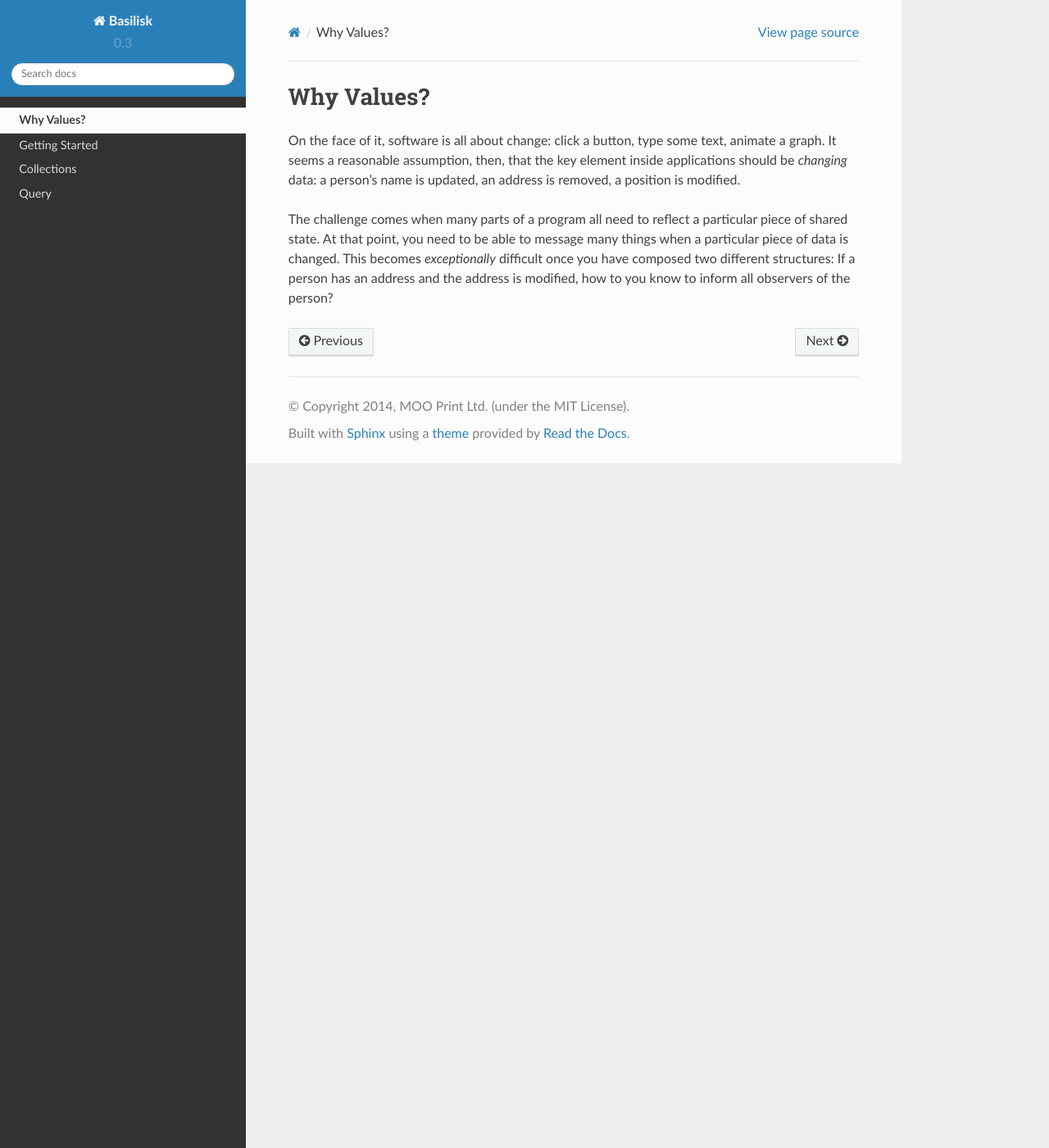
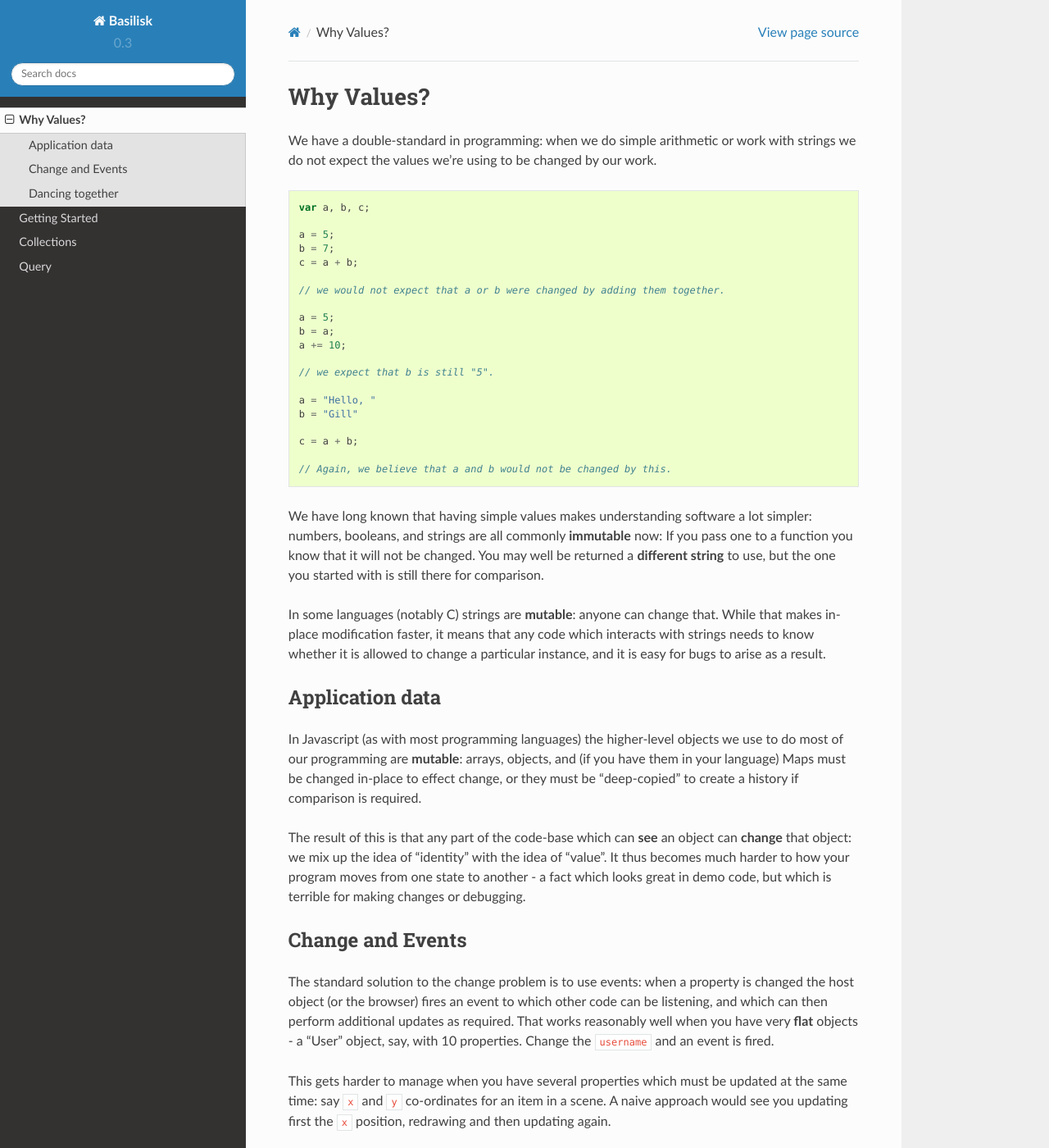
Before and after one commit to basiliskjs/basilisk, a Sphinx documentation site: the page built from docs/source/why-values.rst, in a window 1280 px wide and 1400 px high. Shown: the whole window at 82% size. Built offline with Sphinx 7.4.7 and the Read the Docs theme 2.0.0, drawn with Linux system fonts in a browser that asks for light colours; some of the changed text lies outside the part shown.

Commit message:
Improve the 'why values' docs.

```diff
--- a/docs/source/why-values.rst
+++ b/docs/source/why-values.rst
@@ -4,14 +4,97 @@
 Why Values?
 ===========
 
-On the face of it, software is all about change: click a button,
-type some text, animate a graph.  It seems a reasonable assumption, then,
-that the key element inside applications should be *changing* data: a person's
-name is updated, an address is removed, a position is modified.
+We have a double-standard in programming:  when we do simple arithmetic or
+work with strings we do not expect the values we're using to be changed by
+our work.
 
-The challenge comes when many parts of a program all need to reflect a particular
-piece of shared state.  At that point, you need to be able to message many things
-when a particular piece of data is changed.  This becomes *exceptionally*
-difficult once you have composed two different structures: If a person has an
-address and the address is modified, how to you know to inform all observers of
-the person?
+.. sourcecode:: javascript
+
+    var a, b, c;
+
+    a = 5;
+    b = 7;
+    c = a + b;
+
+    // we would not expect that a or b were changed by adding them together.
+
+    a = 5;
+    b = a;
+    a += 10;
+
+    // we expect that b is still "5".
+
+    a = "Hello, "
+    b = "Gill"
+
+    c = a + b;
+
+    // Again, we believe that a and b would not be changed by this.
+
+We have long known that having simple values makes understanding software a lot
+simpler:  numbers, booleans, and strings are all commonly **immutable** now: If
+you pass one to a function you know that it will not be changed.  You may well
+be returned a **different string** to use, but the one you started with is still
+there for comparison.
+
+In some languages (notably C) strings are **mutable**: anyone can change that.
+While that makes in-place modification faster, it means that any code which
+interacts with strings needs to know whether it is allowed to change a particular
+instance, and it is easy for bugs to arise as a result.
+
+Application data
+----------------
+
+In Javascript (as with most programming languages) the higher-level objects we
+use to do most of our programming are **mutable**: arrays, objects, and (if you have them
+in your language) Maps must be changed in-place to effect change, or they must
+be "deep-copied" to create a history if comparison is required.
+
+The result of this is that any part of the code-base which can **see** an object
+can **change** that object: we mix up the idea of "identity" with the idea of "value".
+It thus becomes much harder to how your program moves from one state to another -
+a fact which looks great in demo code, but which is terrible for making changes or
+debugging.
+
+Change and Events
+-----------------
+
+The standard solution to the change problem is to use events:  when a property
+is changed the host object (or the browser) fires an event to which other code
+can be listening, and which can then perform additional updates as required.
+That works reasonably well when you have very **flat** objects - a "User" object,
+say, with 10 properties.  Change the ``username`` and an event is fired.
+
+This gets harder to manage when you have several properties which must be
+updated at the same time:  say ``x`` and ``y`` co-ordinates for an item in
+a scene.  A naive approach would see you updating first the ``x`` position,
+redrawing and then updating again.
+
+Now: ``Object.observe`` provides a better solution to this in the mutable case
+by delivering a stream of changes to handlers.  However, there are still some
+hard to follow cases there.
+
+Dancing together
+----------------
+
+Even these tools don't work fantastically once you are co-ordinating many objects.
+Consider a person with a list of addresses:
+
+.. sourcecode:: javascript
+
+    var gill = new Person({
+        name: 'Gill Jones',
+        addresses: {
+            home: { country: 'United Kingdom', city: 'London' },
+            holiday: { country: 'Ireland', city: 'Dublin' },
+            birth: { country: 'South Africa', city: 'Cape Town' }
+        },
+        currentAddress: 'home'
+    });
+
+Now: changing something about the 'home' address has an impact on anyone
+who is trying to list Gill's current address.  We would need to
+
+ i. Add a listener to ``gill`` to watch for changes to the currentAddress property.
+ ii. Add a listener to ``gill.addresses`` in case the ``home`` value was replaced
+ iii.  Add a listener to ``gill.addresses['home']`` in case ``home`` is changed in some way.
```
